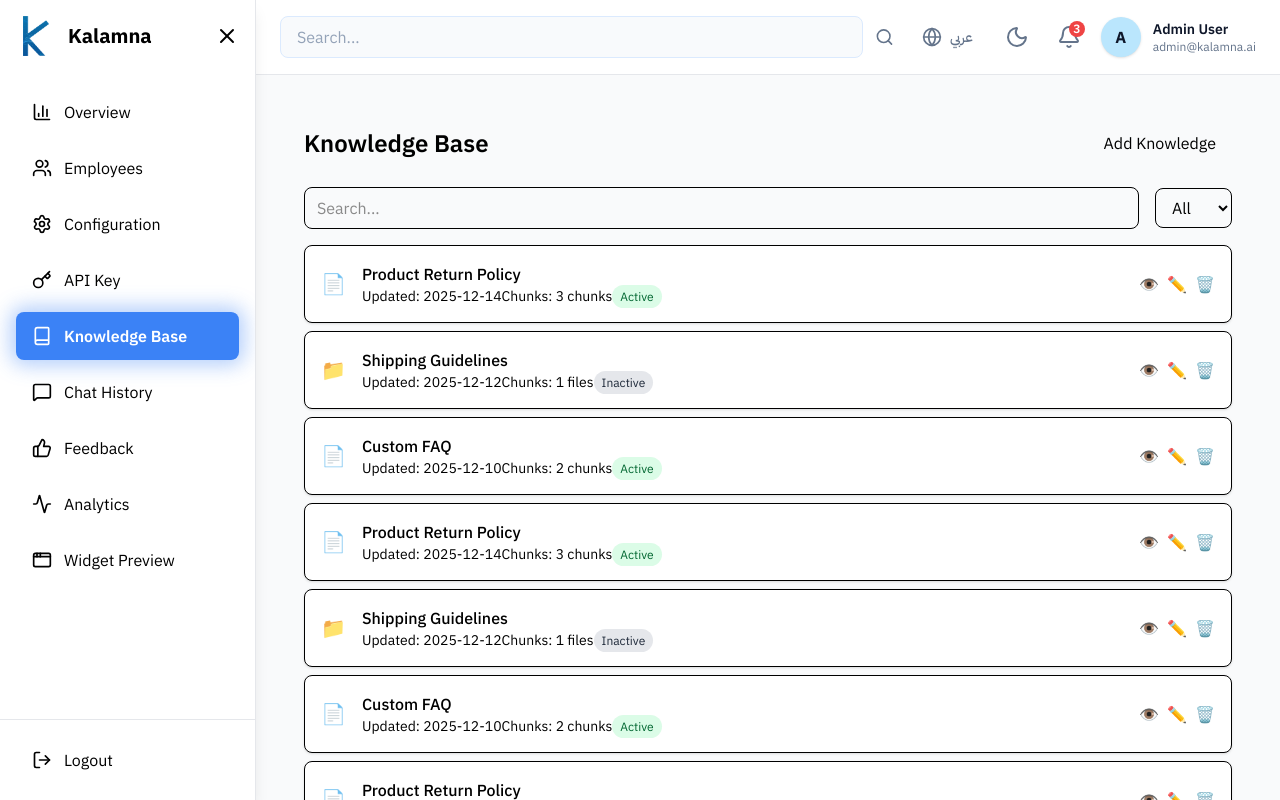
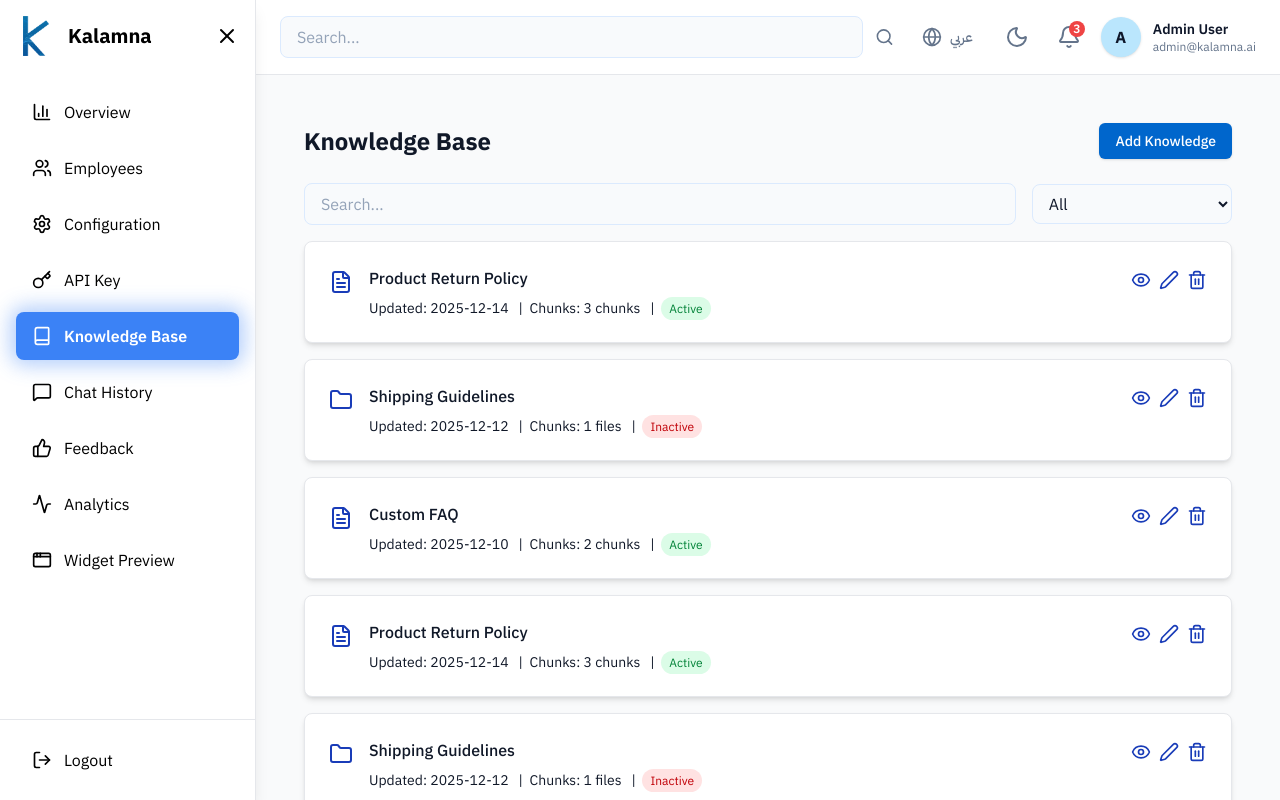
Before and after one commit to Kalamna/Kalamna-Dashboard, a React (Vite) app: page /knowledge-base in a window 1280 px wide. Shown: the top 800 px of the page. Built offline with nearby package versions, Linux system fonts and the light colour scheme.

Commit message:
feat: Implement knowledge base page with components for listing, filtering, pagination, and adding new entries.

```diff
--- a/src/components/knowledge-base/KnowledgeSection.tsx
+++ b/src/components/knowledge-base/KnowledgeSection.tsx
@@ -2,6 +2,8 @@ import { useTranslation } from "react-i18next";
 import React, { useState, useEffect } from "react";
 import { knowledgeMockData } from "./mockData";
 import type { KnowledgeEntry } from "./types";
+import { FileText, Folder, Eye, Edit2, Trash2 } from "lucide-react";
+import { X } from "lucide-react";
 
 export function KnowledgeSection() {
   const { t } = useTranslation();
@@ -37,45 +39,48 @@ export const KnowledgeCard: React.FC<KnowledgeCardProps> = ({
 }) => {
   const { t } = useTranslation();
   return (
-    <div className="p-4 border rounded-lg bg-white shadow-sm flex justify-between items-center">
+    <div className="bg-white dark:bg-[#0d1f2d] p-6 rounded-lg border border-gray-200 dark:border-[#1e3a5f] shadow-md">
+  {/* Top-level flex container: left + right */}
+  <div className="flex justify-between items-start">
     {/* Left: Icon + Title + Info */}
-      <div className="flex items-center space-x-4">
+    <div className="flex items-start space-x-4">
       {/* Document icon */}
-        <div className="text-xl">
-          {type === "text" ? "📄" : "📁"}
+      <div className="w-6 h-6 text-blue-800 dark:text-blue-400 mt-1">
+        {type === "text" ? <FileText /> : <Folder />}
       </div>
 
       {/* Title and info */}
       <div>
-          <h2 className="font-medium">{title}</h2>
-          <p className="text-sm text-muted-foreground">
-              <span>{t("updated")}: {updatedAt}</span>
-              <span>{t("chunks")}: {chunksCount} {type === "text" ? "chunks" : "files"}</span>
-              <span className={`px-2 py-1 text-xs rounded-full ${
-                status === "active" ? "bg-green-100 text-green-800" : "bg-gray-200 text-gray-800"
-              }`} >
+        <h2 className="font-medium mb-2 text-gray-900 dark:text-white">{title}</h2>
+        <p className="text-sm text-muted-foreground text-gray-900 dark:text-white">
+          <span>{t("updated")}: {updatedAt}</span> &nbsp; | &nbsp;
+          <span>{t("chunks")}: {chunksCount} {type === "text" ? "chunks" : "files"}</span> &nbsp; | &nbsp;
+          <span className={`text-xs text-black dark:text-white mb-1 px-2 py-1 rounded-full ${
+            status === "active"
+              ? "bg-green-100 dark:bg-green-500/20 text-green-700 dark:text-green-400 border-green-300 dark:border-green-500/30"
+              : "bg-red-100 dark:bg-red-500/20 text-red-700 dark:text-red-400 border-red-300 dark:border-red-500/30"
+          }`}>
             {t(status)}
           </span>
         </p>
       </div>
     </div>
 
-      {/* Right: Status badge + action icons */}
-      <div className="flex items-center space-x-4">
-        {/* Action icons */}
-        <div className="flex space-x-2 text-gray-500">
+    {/* Right: Action icons */}
+    <div className="flex items-center space-x-2 text-gray-900 dark:text-white">
       <button onClick={onView} title="View">
-            👁️
+        <Eye className="w-5 h-5 text-blue-800 dark:text-blue-400 mt-1" />
       </button>
       <button onClick={onEdit} title="Edit">
-            ✏️
+        <Edit2 className="w-5 h-5 text-blue-800 dark:text-blue-400 mt-1" />
       </button>
       <button onClick={onDelete} title="Delete">
-            🗑️
+        <Trash2 className="w-5 h-5 text-blue-800 dark:text-blue-400 mt-1" />
       </button>
     </div>
   </div>
 </div>
+
   );
 };
 
@@ -117,14 +122,14 @@ export const KnowledgeList: React.FC = () => {
           placeholder={t("search")}
           value={searchTerm}
           onChange={(e) => setSearchTerm(e.target.value)}
-          className="px-3 py-2 border rounded-lg flex-1"
+          className="app-header__search px-4 py-2 rounded-lg w-full focus:outline-none text-left"
         />
 
         {/* Type filter */}
         <select
           value={filterType}
           onChange={(e) => setFilterType(e.target.value as "all" | "text" | "file")}
-          className="px-3 py-2 border rounded-lg"
+          className="app-header__search px-3 py-2 rounded-lg w-64 text-left bg-blue-500 text-white focus:outline-none disabled:opacity-50"
         >
           <option value="all">{t("all")}</option>
           <option value="text">{t("text")}</option>
@@ -133,7 +138,7 @@ export const KnowledgeList: React.FC = () => {
       </div>
 
       {/* Knowledge cards */}
-      <div className="space-y-2">
+      <div className="space-y-4">
         {paginatedData.length > 0 ? (
           paginatedData.map((entry) => (
             <KnowledgeCard
@@ -158,7 +163,7 @@ export const KnowledgeList: React.FC = () => {
             <button
             onClick={() => setCurrentPage( (prev) => Math.max(prev - 1, 1) )}
             disabled = {currentPage === 1}
-            className="px-3 py-1 border rounded disabled:opacity-50">
+            className="flex items-center gap-2 px-3 sm:px-4 py-2 rounded-md text-sm font-medium transition-all duration-200 whitespace-nowrap active:scale-95 bg-[#0066cc] dark:bg-[#3b82f6] text-white dark:text-white shadow-smflex items-center gap-2 px-3 sm:px-4 py-2 rounded-md text-sm font-medium transition-all duration-200 whitespace-nowrap active:scale-95 bg-[#0066cc] dark:bg-[#3b82f6] text-white dark:text-white shadow-sm">
               {t("prev")}
             </button>
 
@@ -168,7 +173,7 @@ export const KnowledgeList: React.FC = () => {
               <button
                 key={page}
                 onClick={() => setCurrentPage(page)}
-                className={`px-3 py-1 border rounded ${
+                className={`flex items-center gap-2 px-3 sm:px-4 py-2 rounded-md text-sm font-medium transition-all duration-200 whitespace-nowrap active:scale-95 bg-[#0066cc] dark:bg-[#3b82f6] text-white dark:text-white shadow-sm ${
                   currentPage === page
                     ? "bg-primary text-white"
                     : ""
@@ -186,7 +191,7 @@ export const KnowledgeList: React.FC = () => {
               )
             }
             disabled={currentPage === totalPages}
-            className="px-3 py-1 border rounded disabled:opacity-50"
+            className="flex items-center gap-2 px-3 sm:px-4 py-2 rounded-md text-sm font-medium transition-all duration-200 whitespace-nowrap active:scale-95 bg-[#0066cc] dark:bg-[#3b82f6] text-white dark:text-white shadow-sm"
           >
             {t("next")}
           </button>
@@ -251,21 +256,25 @@ export const KnowledgeModal: React.FC<KnowledgeModalProps> = ({
 
   return (
     <div className="fixed inset-0 bg-black/40 flex items-center justify-center z-50">
-      <div className="bg-white rounded-lg w-full max-w-md p-6 space-y-4">
+  <div className="bg-white dark:bg-[#0d1f2d] rounded-lg w-full max-w-md p-6 space-y-4 shadow-lg">
     {/* Header */}
     <div className="flex justify-between items-center">
-          <h2 className="text-lg font-semibold">{t("addKnowledge")}</h2>
-          <button onClick={onClose}>✖</button>
+      <h2 className="text-lg font-semibold text-gray-900 dark:text-gray-100">
+        {t("addKnowledge")}
+      </h2>
+      <button onClick={onClose} className="text-gray-500 hover:text-gray-700 dark:hover:text-gray-200">
+        <X size={20} />
+      </button>
     </div>
 
     {/* Error */}
     {error && (
-          <p className="text-sm text-red-600">{error}</p>
+      <p className="text-sm text-red-600 dark:text-red-400">{error}</p>
     )}
 
     {/* Title */}
     <div>
-          <label className="text-sm font-medium">{t("title")}</label>
+      <label className="text-sm font-medium text-gray-700 dark:text-gray-200">{t("title")}</label>
       <input
         type="text"
         value={title}
@@ -273,20 +282,20 @@ export const KnowledgeModal: React.FC<KnowledgeModalProps> = ({
           setTitle(e.target.value);
           setError("");
         }}
-            className="w-full mt-1 px-3 py-2 border rounded-lg"
+        className="w-full mt-1 px-3 py-2 border border-gray-300 dark:border-gray-600 rounded-lg bg-white dark:bg-[#14283b] text-gray-900 dark:text-gray-100 focus:outline-none focus:ring-2 focus:ring-blue-500"
       />
     </div>
 
     {/* Type switch */}
     <div>
-          <label className="text-sm font-medium">{t("type")}</label>
+      <label className="text-sm font-medium text-gray-700 dark:text-gray-200">{t("type")}</label>
       <select
         value={type}
         onChange={(e) => {
           setType(e.target.value as "text" | "file");
           setError("");
         }}
-            className="w-full mt-1 px-3 py-2 border rounded-lg"
+        className="w-full mt-1 px-3 py-2 border border-gray-300 dark:border-gray-600 rounded-lg bg-white dark:bg-[#14283b] text-gray-900 dark:text-gray-100 focus:outline-none focus:ring-2 focus:ring-blue-500"
       >
         <option value="text">{t("text")}</option>
         <option value="file">{t("file")}</option>
@@ -296,32 +305,30 @@ export const KnowledgeModal: React.FC<KnowledgeModalProps> = ({
     {/* Conditional content */}
     {type === "text" ? (
       <div>
-            <label className="text-sm font-medium">{t("textContent")}</label>
+        <label className="text-sm font-medium text-gray-700 dark:text-gray-200">{t("textContent")}</label>
         <textarea
           value={content}
           onChange={(e) => {
             setContent(e.target.value);
             setError("");
           }}
-              className="w-full mt-1 px-3 py-2 border rounded-lg"
+          className="w-full mt-1 px-3 py-2 border border-gray-300 dark:border-gray-600 rounded-lg bg-white dark:bg-[#14283b] text-gray-900 dark:text-gray-100 focus:outline-none focus:ring-2 focus:ring-blue-500"
           rows={4}
         />
       </div>
     ) : (
       <div>
-            <label className="text-sm font-medium">{t("uploadFile")}</label>
-
+        <label className="text-sm font-medium text-gray-700 dark:text-gray-200">{t("uploadFile")}</label>
         <input
           type="file"
           onChange={(e) => {
             setFile(e.target.files?.[0] || null);
             setError("");
           }}
-    className="w-full mt-1"
+          className="w-full mt-1 text-gray-900 dark:text-gray-100"
         />
-
         {file && (
-    <p className="text-sm text-muted-foreground mt-1">
+          <p className="text-sm text-gray-600 dark:text-gray-300 mt-1">
             Selected file: {file.name}
           </p>
         )}
@@ -332,13 +339,13 @@ export const KnowledgeModal: React.FC<KnowledgeModalProps> = ({
     <div className="flex justify-end space-x-2 pt-2">
       <button
         onClick={onClose}
-            className="px-4 py-2 border rounded-lg"
+        className="flex items-center gap-2 px-3 sm:px-4 py-2 rounded-md text-sm font-medium transition-all duration-200 whitespace-nowrap active:scale-95 bg-blue-600 dark:bg-blue-500 text-white shadow-sm hover:bg-blue-700 dark:hover:bg-blue-400"
       >
         {t("cancel")}
       </button>
       <button
         onClick={handleSubmit}
-            className="px-4 py-2 border rounded-lg"
+        className="flex items-center gap-2 px-3 sm:px-4 py-2 rounded-md text-sm font-medium transition-all duration-200 whitespace-nowrap active:scale-95 bg-blue-600 dark:bg-blue-500 text-white shadow-sm hover:bg-blue-700 dark:hover:bg-blue-400"
       >
         {t("add")}
       </button>
--- a/src/pages/knowledge-base/KnowledgeBasePage.tsx
+++ b/src/pages/knowledge-base/KnowledgeBasePage.tsx
@@ -10,13 +10,11 @@ export const KnowledgeBasePage = () => {
   return (
     <div className="p-6 space-y-6">
     {/* Page header */}
-    <div className="flex items-center justify-between">
-      {/* Big bold text for page title */}
-      <h1 className="text-2xl font-semibold">
+    <div className="flex flex-col sm:flex-row justify-between items-start sm:items-center gap-4">
+      <h2 className="text-xl sm:text-2xl font-bold text-gray-900 dark:text-white">
         {t("knowledgeBase")}
-      </h1>
-      {/* Add Knowledge button */}
-      <button onClick={() => setIsModalOpen(true)} className="px-4 py-2 rounded-lg bg-primary text-black">
+      </h2>
+      <button onClick={() => setIsModalOpen(true)} className="flex items-center gap-2 px-3 sm:px-4 py-2 rounded-md text-sm font-medium transition-all duration-200 whitespace-nowrap active:scale-95 bg-[#0066cc] dark:bg-[#3b82f6] text-white dark:text-white shadow-sm">
         {t("addKnowledge")}
       </button>
       </div>
```
Lines whose indentation alone changed are shown as unchanged.
